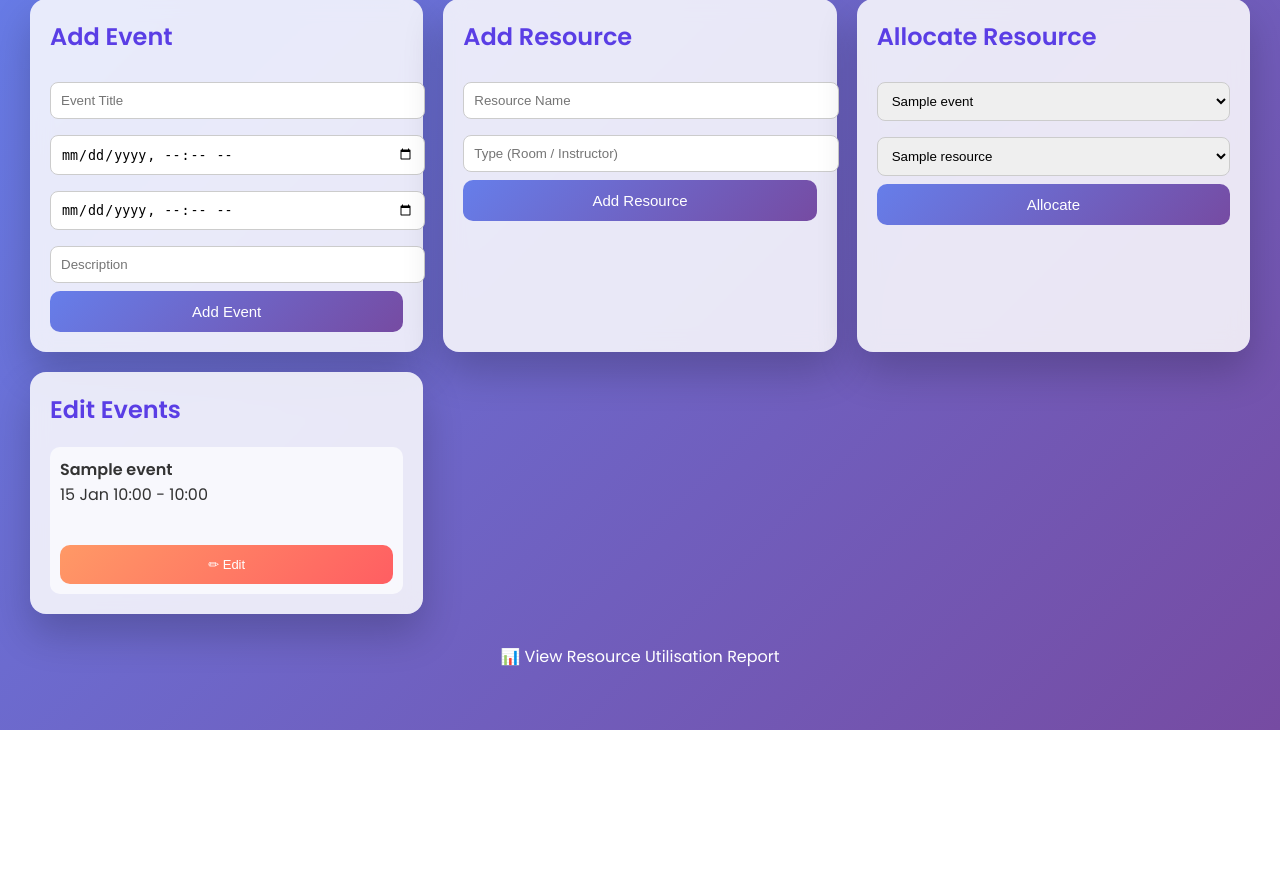
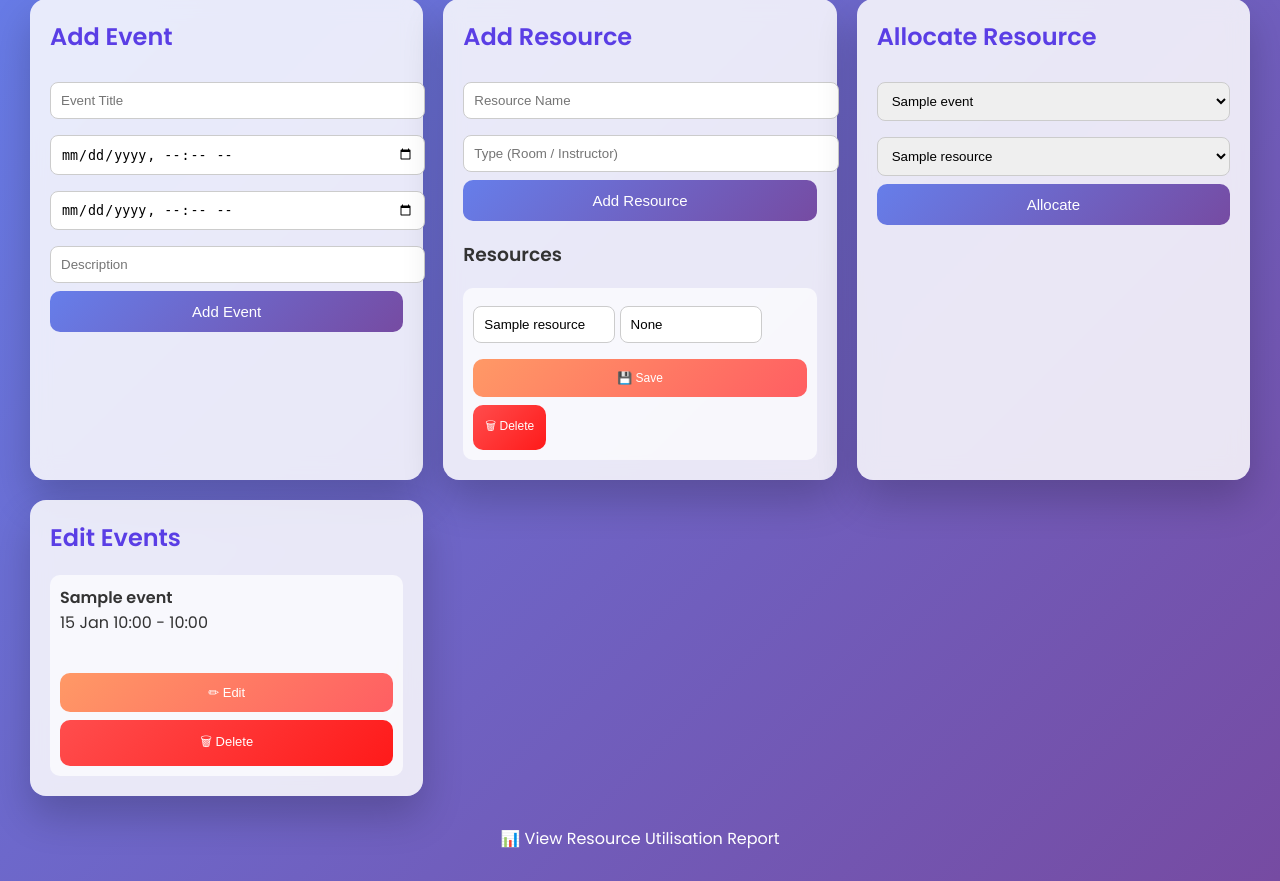
Before and after one commit to SimiPatrisia05/event-scheduling-resource-allocation, a Flask app: page / in a window 1280 px wide. Shown: the part 130-1011 px from the top of the page. Before the commit the page ends 860 px from the top, so only its background shows below. Run offline with Flask 3, Linux system fonts and the light colour scheme; tables that the repository leaves empty hold one stand-in row (values such as "Sample post").

Commit message:
Added delete functionality and inline editing for events and resources

```diff
--- a/app.py
+++ b/app.py
@@ -1,4 +1,4 @@
-from flask import Flask, render_template, request, redirect, flash
+from flask import Flask, render_template, request, redirect, flash, url_for
 from flask_sqlalchemy import SQLAlchemy
 from datetime import datetime
 
@@ -32,11 +32,8 @@ def has_conflict(resource_id, start, end, exclude_event_id=None):
     allocations = Allocation.query.filter_by(resource_id=resource_id).all()
     for alloc in allocations:
         event = Event.query.get(alloc.event_id)
-
-        # Skip self when editing
         if exclude_event_id and event.id == exclude_event_id:
             continue
-
         if start < event.end_time and end > event.start_time:
             return True
     return False
@@ -75,13 +72,10 @@ def add_resource():
 def allocate():
     event_id = request.form['event']
     resource_id = request.form['resource']
-
     event = Event.query.get(event_id)
-
     if has_conflict(resource_id, event.start_time, event.end_time):
         flash("❌ Resource conflict detected!")
         return redirect('/')
-
     alloc = Allocation(event_id=event_id, resource_id=resource_id)
     db.session.add(alloc)
     db.session.commit()
@@ -93,33 +87,55 @@ def allocate():
 @app.route('/edit_event/<int:event_id>', methods=['GET', 'POST'])
 def edit_event(event_id):
     event = Event.query.get(event_id)
-
     if request.method == 'POST':
         new_start = datetime.fromisoformat(request.form['start'])
         new_end = datetime.fromisoformat(request.form['end'])
-
-        # Check conflicts for all allocated resources
         allocations = Allocation.query.filter_by(event_id=event.id).all()
         for alloc in allocations:
-            if has_conflict(
-                alloc.resource_id,
-                new_start,
-                new_end,
-                exclude_event_id=event.id
-            ):
+            if has_conflict(alloc.resource_id, new_start, new_end, exclude_event_id=event.id):
                 flash("❌ Conflict detected after editing event time!")
                 return redirect('/')
-
         event.title = request.form['title']
         event.start_time = new_start
         event.end_time = new_end
         event.description = request.form['desc']
-
         db.session.commit()
         flash("✅ Event updated successfully!")
         return redirect('/')
+    return render_template('edit_event.html', event=event)
 
-    return render_template('edit_event.html', event=event)
+# ---------------- DELETE EVENT ---------------- #
+
+@app.route('/delete/<int:event_id>', methods=['POST'])
+def delete_event(event_id):
+    event = Event.query.get_or_404(event_id)
+    Allocation.query.filter_by(event_id=event.id).delete()
+    db.session.delete(event)
+    db.session.commit()
+    flash("🗑 Event deleted successfully!")
+    return redirect(request.referrer or '/')
+
+# ---------------- EDIT RESOURCE INLINE ---------------- #
+
+@app.route('/edit_resource/<int:resource_id>', methods=['POST'])
+def edit_resource(resource_id):
+    resource = Resource.query.get_or_404(resource_id)
+    resource.name = request.form['name']
+    resource.type = request.form['type']
+    db.session.commit()
+    flash("✅ Resource updated successfully!")
+    return redirect('/')
+
+# ---------------- DELETE RESOURCE ---------------- #
+
+@app.route('/delete_resource/<int:resource_id>', methods=['POST'])
+def delete_resource(resource_id):
+    resource = Resource.query.get_or_404(resource_id)
+    Allocation.query.filter_by(resource_id=resource.id).delete()
+    db.session.delete(resource)
+    db.session.commit()
+    flash("🗑 Resource deleted successfully!")
+    return redirect('/')
 
 # ---------------- REPORT ---------------- #
 
@@ -127,24 +143,23 @@ def edit_event(event_id):
 def report():
     resources = Resource.query.all()
     data = []
-
     for r in resources:
         allocations = Allocation.query.filter_by(resource_id=r.id).all()
         total_hours = 0
-        upcoming = []
-
+        upcoming_events = []
         for a in allocations:
             e = Event.query.get(a.event_id)
-            total_hours += (e.end_time - e.start_time).seconds / 3600
-            upcoming.append(e.title)
-
+            if e:
+                total_hours += (e.end_time - e.start_time).seconds / 3600
+                upcoming_events.append(e)
         data.append({
             'name': r.name,
             'hours': total_hours,
-            'upcoming': upcoming
+            'upcoming_events': upcoming_events
         })
+    return render_template('report.html', data=data)
 
-    return render_template('report.html', data=data)
+# ---------------- RUN APP ---------------- #
 
 if __name__ == '__main__':
     with app.app_context():
--- a/templates/index.html
+++ b/templates/index.html
@@ -143,6 +143,25 @@
             <input name="type" placeholder="Type (Room / Instructor)" required>
             <button>Add Resource</button>
         </form>
+
+        <!-- LIST RESOURCES INLINE EDIT & DELETE -->
+        <h3>Resources</h3>
+        {% for r in resources %}
+        <div class="event-item">
+            <form method="POST" action="{{ url_for('edit_resource', resource_id=r.id) }}" style="display:inline-block;">
+                <input name="name" value="{{r.name}}" required style="width:120px;">
+                <input name="type" value="{{r.type}}" required style="width:120px;">
+                <button type="submit" class="edit-btn" style="font-size:12px;">💾 Save</button>
+            </form>
+
+            <form method="POST" action="{{ url_for('delete_resource', resource_id=r.id) }}" style="display:inline-block;">
+                <button type="submit" class="edit-btn" style="background: linear-gradient(135deg, #ff4d4d, #ff1a1a); font-size:12px;"
+                    onclick="return confirm('Are you sure you want to delete this resource?')">
+                    🗑 Delete
+                </button>
+            </form>
+        </div>
+        {% endfor %}
     </div>
 
     <!-- ALLOCATE -->
@@ -178,9 +197,17 @@
         <div class="event-item">
             <strong>{{e.title}}</strong><br>
             {{e.start_time.strftime('%d %b %H:%M')}} - {{e.end_time.strftime('%H:%M')}}
+
             <a href="/edit_event/{{e.id}}">
                 <button class="edit-btn">✏ Edit</button>
             </a>
+
+            <form action="{{ url_for('delete_event', event_id=e.id) }}" method="POST" style="display:inline;">
+                <button type="submit" class="edit-btn" style="background: linear-gradient(135deg, #ff4d4d, #ff1a1a);"
+                    onclick="return confirm('Are you sure you want to delete this event?')">
+                    🗑 Delete
+                </button>
+            </form>
         </div>
         {% endfor %}
     </div>
```
Also changed, not shown: templates/report.html (+26 -1 lines), instance/events.db.
